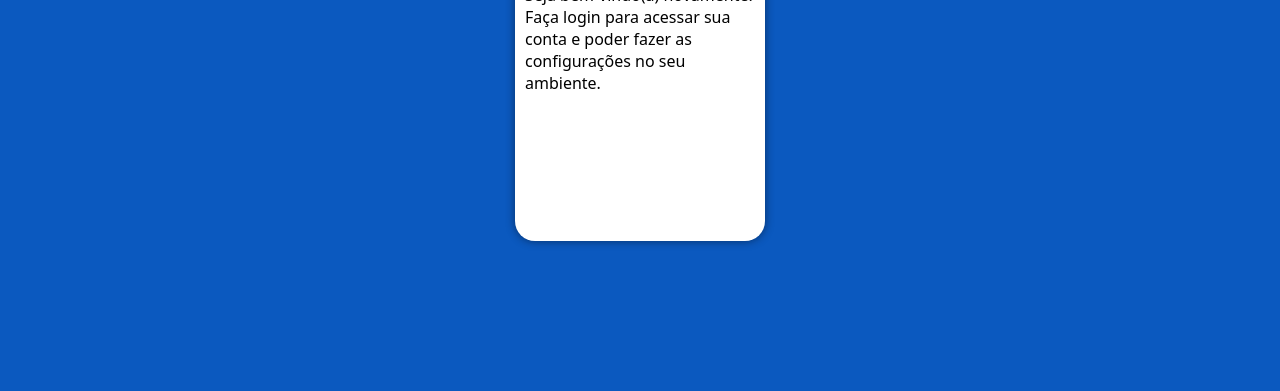
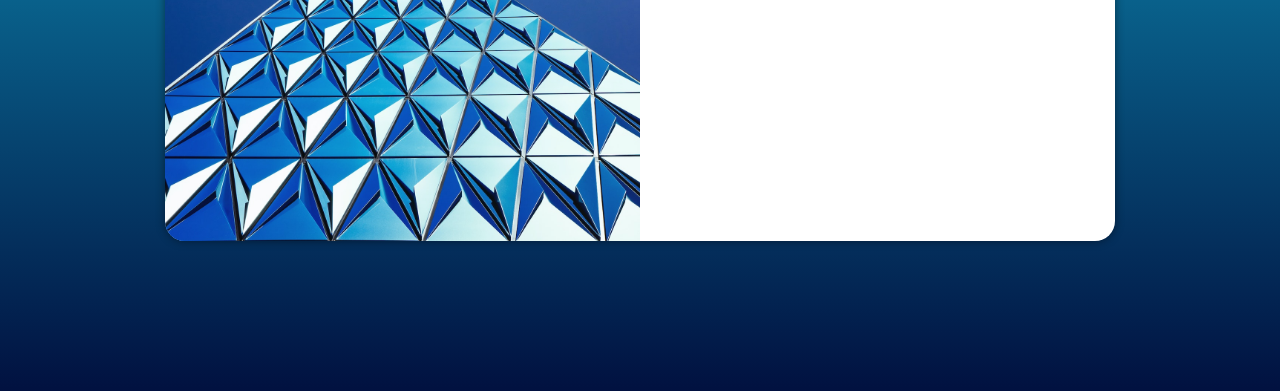
Before and after one commit to DouglasWillemann/projeto-de-login, a plain HTML site: page index.html in a window 1280 px wide. Shown: the part 409-800 px from the top of the page. Drawn offline with Linux system fonts and the light colour scheme.

Commit message:
media-query

```diff
--- a/estilos/media-query.css
+++ b/estilos/media-query.css
@@ -3,16 +3,19 @@
 /* Typical Device Breakpoints
 ------------------------------
 pequenas telas até 600px;
-Celular: de 600px até 760xp;
+Celular: de 600px até 768xp;
 Tablet: 768xp até 992px;
 Desktop: 992 px até 1200px;
 Grandes telas: acimas de 1200px;
 
 */
 
-@media screen and (min-width: 768px) and (max-width: 922px) {
+@media screen and (min-width: 768px) and (max-width: 992px) {
+    body {
+        background-image: linear-gradient(to top, #011140,  #11B4D9) ;
+    }
     section#login {
-        width:90vw;
+        width: 80vw;
     }
     section#login > div#imagem {
         float: left;
@@ -24,3 +27,21 @@ Grandes telas: acimas de 1200px;
         width: 70%;
     }
 }
+
+@media screen and (min-width: 922px) {
+    body {
+        background-image: linear-gradient(to top, #011140, #11B4D9) ;
+    }
+    section#login {
+        width: 950px;
+    }
+    section#login > div#imagem {
+        float: left;
+        width: 50%;
+        height: 100%;
+    }
+    section#login > div#formulario {
+        float: right;
+        width: 50%;
+    }
+}
--- a/estilos/style.css
+++ b/estilos/style.css
@@ -9,35 +9,42 @@ azul4: #0B59BF;
 azul5: #011140;
 
 */
-*{
+* {
     font-family: system-ui, -apple-system, BlinkMacSystemFont, 'Segoe UI', Roboto, Oxygen, Ubuntu, Cantarell, 'Open Sans', 'Helvetica Neue', sans-serif;
     padding: 0px;
     margin: 0px;
     box-sizing: border-box;
 }
-body, html {
+
+body,
+html {
     background-color: #0B59BF;
     height: 100vh;
     width: 100vw;
 }
+
 main {
     position: relative;
     height: 100vh;
     width: 100vw;
 }
+
 section#login {
     position: absolute;
     top: 50%;
     left: 50%;
     transform: translate(-50%, -50%);
-overflow: hidden;
+    overflow: hidden;
+
     background-color: white;
     width: 250px;
     height: 500px;
     border-radius: 20px;
     box-shadow: 0px 0px 10px rgba(0, 0, 0, 0.466);
+    transition: width 0.3s, height 0.3s;
+    transition-timing-function: ease;
+}
 
-}
 section#login > div#imagem {
     display: block;
     background: #0B59BF url(../imagens/pexels-scott-webb-139198.jpg) no-repeat;
@@ -45,7 +52,8 @@ section#login > div#imagem {
     height: 200px;
     background-position: bottom;
 }
-section#login > div#formulario {
+
+section#login>div#formulario {
     display: block;
     padding: 10px;
 
```
